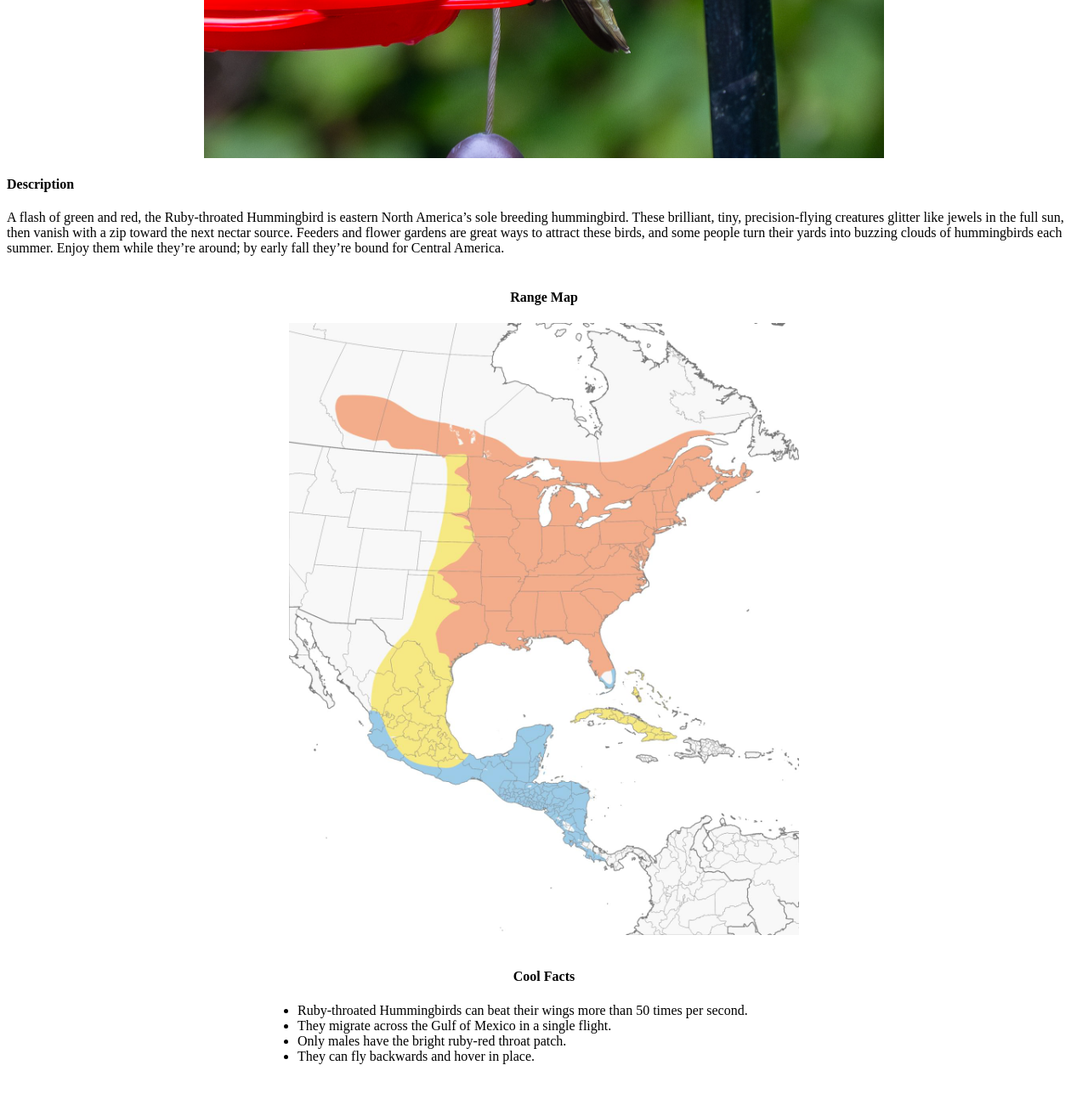
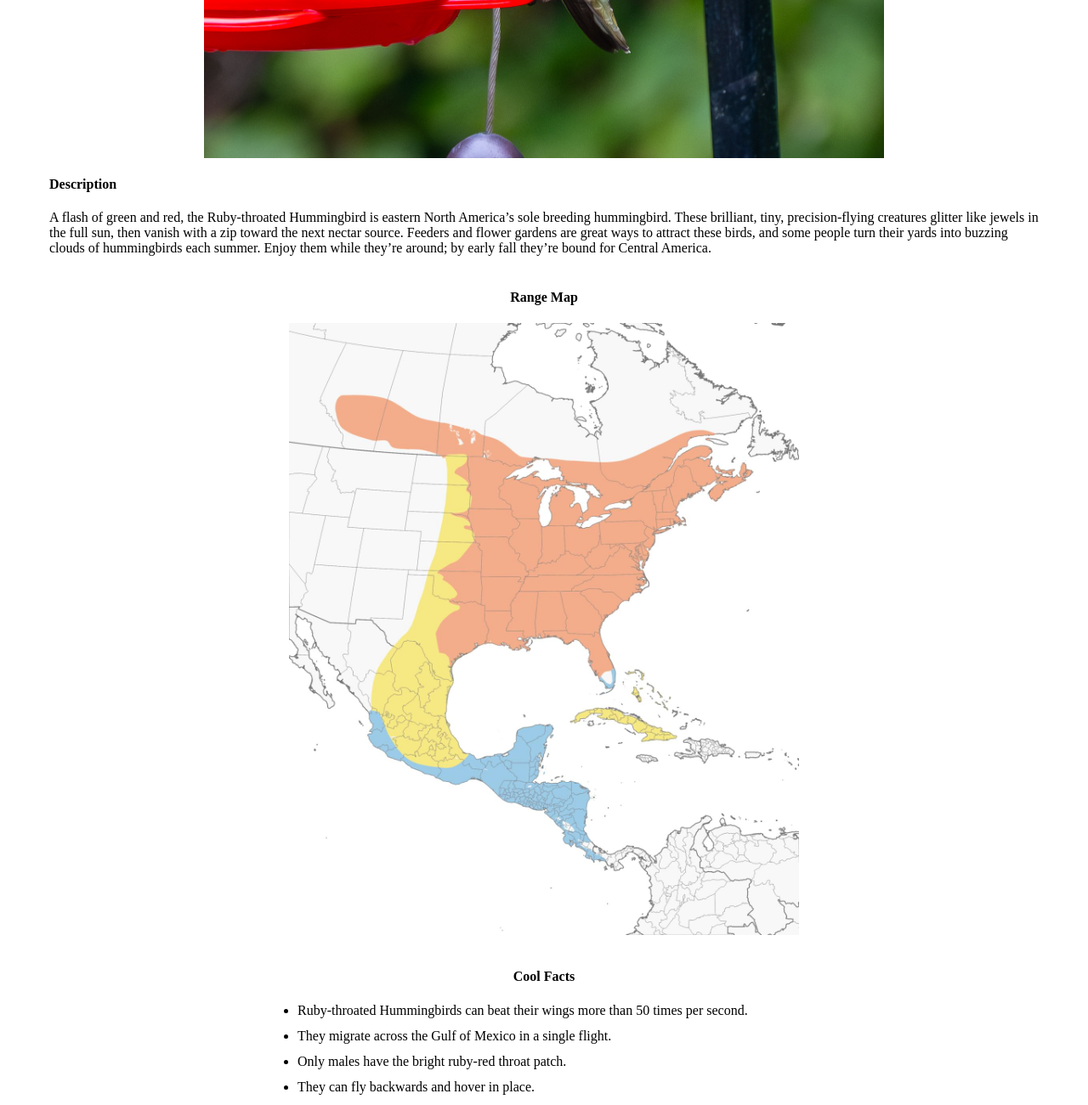
Before and after one commit to caprisun178/StaticWebApp, a plain HTML site: page details.html in a window 1280 px wide. Shown: the part 470-1770 px from the top of the page at 85% size. Before the commit the page ends 1730 px from the top, so only its background shows below. Drawn offline with Linux system fonts and the light colour scheme.

Commit message:
finished details page

```diff
--- a/details.html
+++ b/details.html
@@ -10,8 +10,8 @@
         Ruby-Throated Hummingbird
     </header>
     <img src="/images/Hummingbird-Online-1.jpg" alt="Main Image" style="display:block; width:100%; max-width:800px; margin:0 auto;">
-    <h4>Description</h4>
-    <p style="margin-top:20px;">A flash of green and red, the Ruby-throated Hummingbird is eastern North America’s sole breeding hummingbird. These brilliant, tiny, precision-flying
+    <h4 style= "margin-left: 50px; margin-right: 50px;">Description</h4>
+    <p style="margin-top:20px; margin-left: 50px; margin-right: 50px;">A flash of green and red, the Ruby-throated Hummingbird is eastern North America’s sole breeding hummingbird. These brilliant, tiny, precision-flying
                         creatures glitter like jewels in the full sun, then vanish with a zip toward the next nectar source. Feeders and flower gardens are great ways to attract
                         these birds, and some people turn their yards into buzzing clouds of hummingbirds each summer. Enjoy them while they’re around; by early fall they’re bound
                         for Central America.</p>
@@ -22,10 +22,10 @@
     <section style="margin-top:40px;">
         <h4 style="text-align:center;">Cool Facts</h4>
         <ul style="width:100%; max-width:600px; margin:0 auto; padding-left:20px;">
-            <li>Ruby-throated Hummingbirds can beat their wings more than 50 times per second.</li>
-            <li>They migrate across the Gulf of Mexico in a single flight.</li>
-            <li>Only males have the bright ruby-red throat patch.</li>
-            <li>They can fly backwards and hover in place.</li>
+            <li style="margin-bottom:12px;">Ruby-throated Hummingbirds can beat their wings more than 50 times per second.</li>
+            <li style="margin-bottom:12px;">They migrate across the Gulf of Mexico in a single flight.</li>
+            <li style="margin-bottom:12px;">Only males have the bright ruby-red throat patch.</li>
+            <li style="margin-bottom:12px;">They can fly backwards and hover in place.</li>
         </ul>
     </section>
 </body>
```
